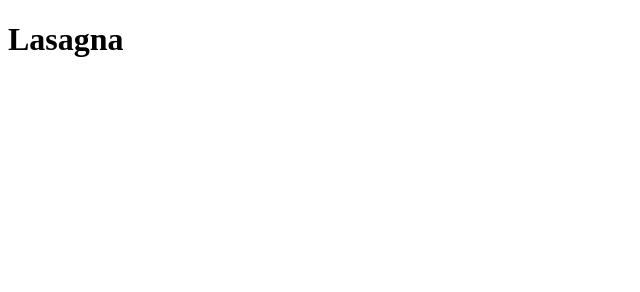
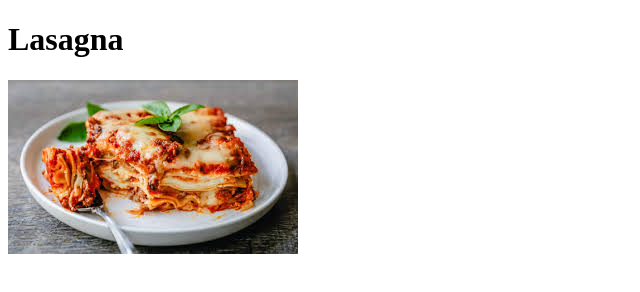
Before and after one commit to aliharati/recipe-finder, a plain HTML site: page recipes/lasagna.html in a window 1280 px wide. Shown: the whole page, without its empty margins (0-640 px from the left). Drawn offline with Linux system fonts and the light colour scheme.

Commit message:
Add lasagna img to lasagna.html

```diff
--- a/recipes/lasagna.html
+++ b/recipes/lasagna.html
@@ -7,5 +7,6 @@
 </head>
 <body>
     <h1>Lasagna</h1>
+    <img src="../images/lasagna.jpeg" alt="image of lasagna">
 </body>
 </html>
```
Also changed, not shown: images/lasagna.jpeg (added).
